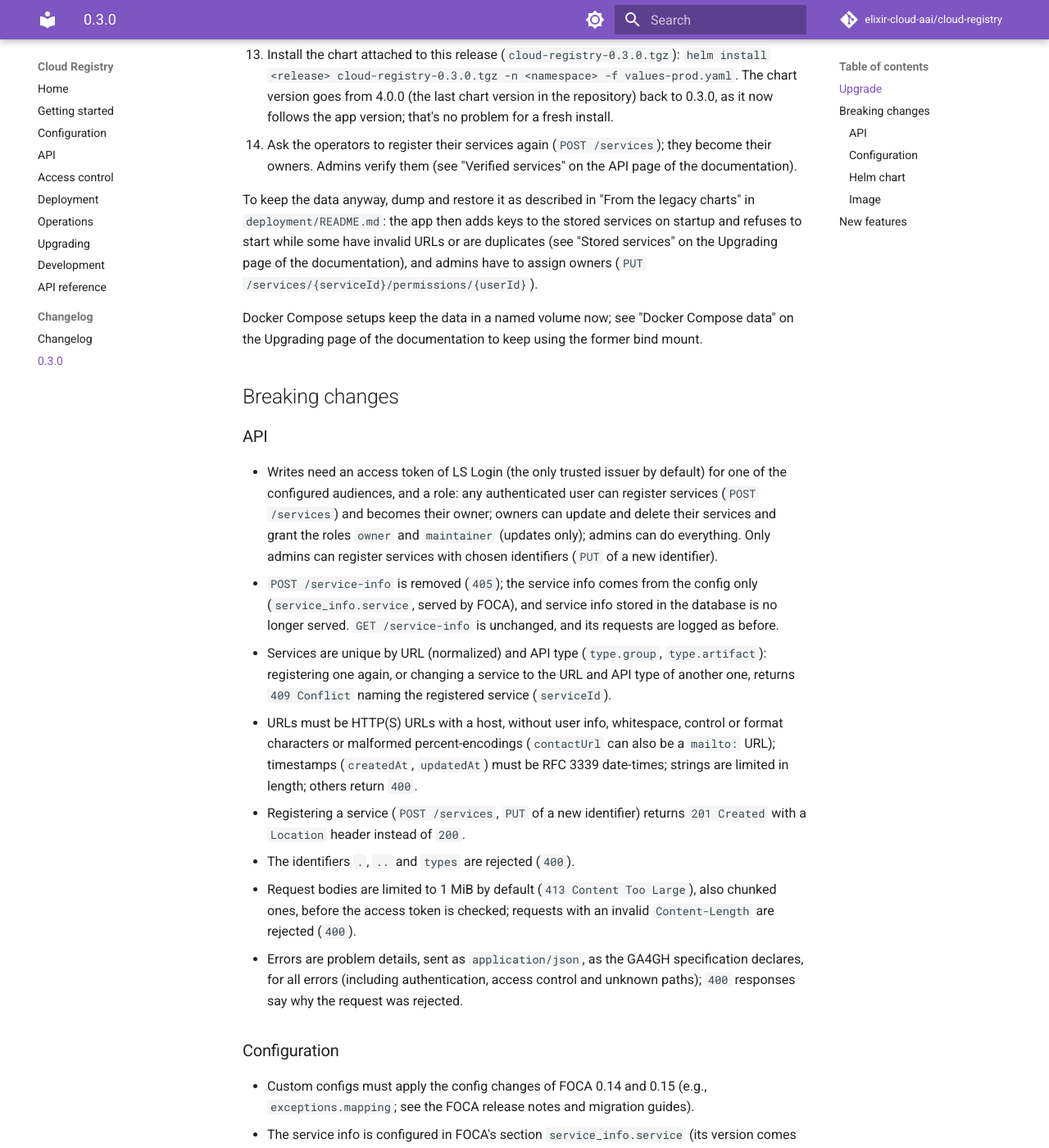
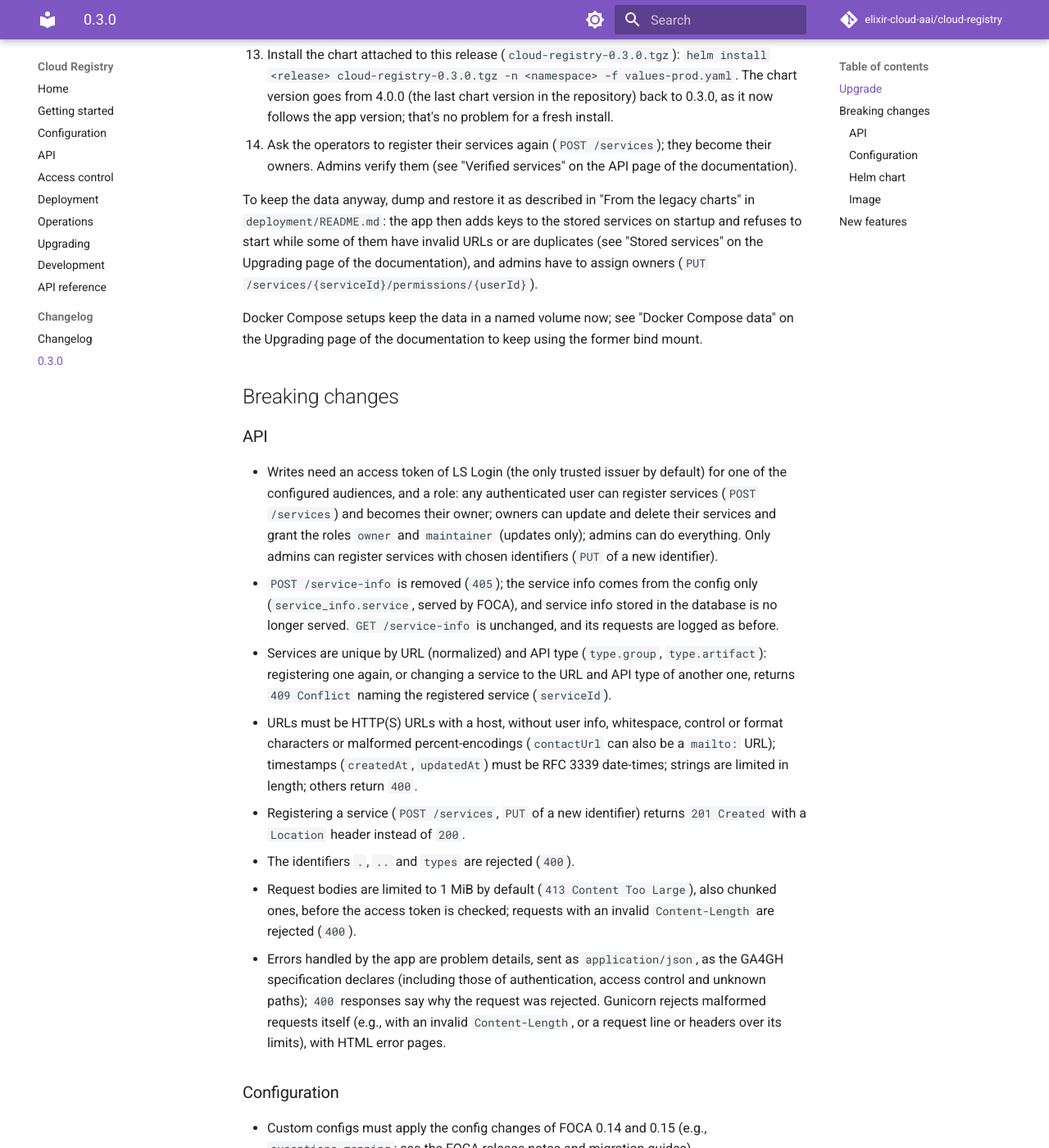
Before and after one commit to elixir-cloud-aai/cloud-registry, an MkDocs documentation site: the page built from docs/releases/0.3.0.md, in a window 1280 px wide and 1400 px high, scrolled down 1276 px. Shown: the whole window at 82% size. Built offline with MkDocs 1.6.1 and Material for MkDocs 9.7.7, drawn with Linux system fonts in a browser that asks for light colours; comment, search, counter and statistics services are not loaded; some of the changed text lies outside the part shown.

Commit message:
docs: fix 0.3.0 release notes
Link the compare view instead of a stale range of pull requests, limit
the problem details claim to errors handled by the app, and add the
findings on group roles, the user info cache, the routed admin API and
the startup check.

Co-Authored-By: Claude Opus 5.5 <noreply@anthropic.com>

```diff
--- a/docs/releases/0.3.0.md
+++ b/docs/releases/0.3.0.md
@@ -60,9 +60,9 @@ them.
 
 To keep the data anyway, dump and restore it as described in "From the
 legacy charts" in `deployment/README.md`: the app then adds keys to the
-stored services on startup and refuses to start while some have invalid URLs
-or are duplicates (see "Stored services" on the Upgrading page of the
-documentation), and admins have to assign owners
+stored services on startup and refuses to start while some of them have
+invalid URLs or are duplicates (see "Stored services" on the Upgrading page
+of the documentation), and admins have to assign owners
 (`PUT /services/{serviceId}/permissions/{userId}`).
 
 Docker Compose setups keep the data in a named volume now; see "Docker
@@ -98,10 +98,12 @@ former bind mount.
 - Request bodies are limited to 1 MiB by default (`413 Content Too Large`),
   also chunked ones, before the access token is checked; requests with an
   invalid `Content-Length` are rejected (`400`).
-- Errors are problem details, sent as `application/json`, as the GA4GH
-  specification declares, for all errors (including authentication, access
-  control and unknown paths); `400` responses say why the request was
-  rejected.
+- Errors handled by the app are problem details, sent as
+  `application/json`, as the GA4GH specification declares (including those
+  of authentication, access control and unknown paths); `400` responses say
+  why the request was rejected. Gunicorn rejects malformed requests itself
+  (e.g., with an invalid `Content-Length`, or a request line or headers over
+  its limits), with HTML error pages.
 
 ### Configuration
 
@@ -183,6 +185,12 @@ former bind mount.
   depends on the group's membership in Perun. The base config sets
   `security.access_control.keep_group_subjects: true` for this, so all
   group claim values are used as subjects, besides the admin group mapping.
+  All members of an owner group can list the identifiers and names of all
+  users with roles on the service, and remove the other owners, so don't
+  grant roles to broad groups (e.g., all members of a virtual organization).
+  Users removed from a group keep its roles for up to 5 minutes, as FOCA
+  caches the user info of each token (see "Roles of groups" on the Access
+  control page of the documentation).
 - Verifications of services by admins (`/services/{serviceId}/verification`,
   `GET /verifications`), without changing the GA4GH endpoints.
 - Audit logs of role changes, deletions and verifications.
@@ -190,6 +198,11 @@ former bind mount.
   OpenShift Route otherwise, the request size limit for ingress-nginx,
   Gunicorn settings, probes, the standard labels and NetworkPolicies (for
   MongoDB by default, optionally for the app: `cloudRegistry.networkPolicy`).
+  The Ingress (or Route) routes all paths, including FOCA's permissions API
+  for admins (`/admin/access-control/`); see "Ingress" on the Deployment
+  page of the documentation to keep it off the internet.
 
 See the [documentation](https://cloud-registry.readthedocs.io/) for details,
-and the merged pull requests (#83 to #120) for all changes.
+and the [changes since the last deployed
+version](https://github.com/elixir-cloud-aai/cloud-registry/compare/19f664f4244ccf4511621c523efa20d827bae87c...v0.3.0)
+for all merged pull requests.
```
